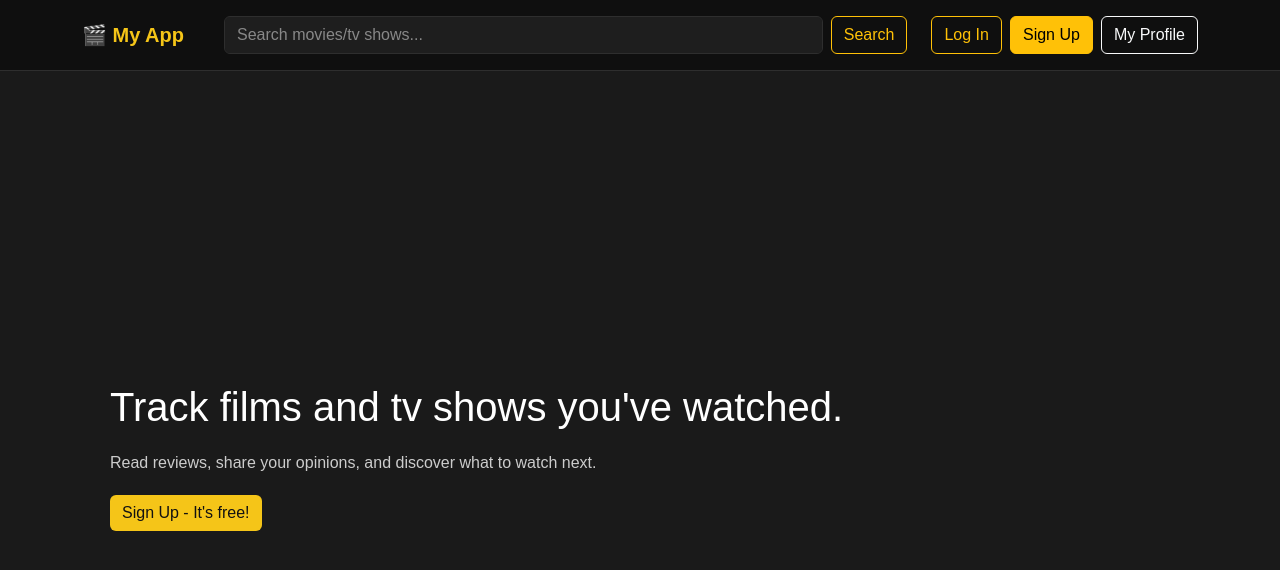
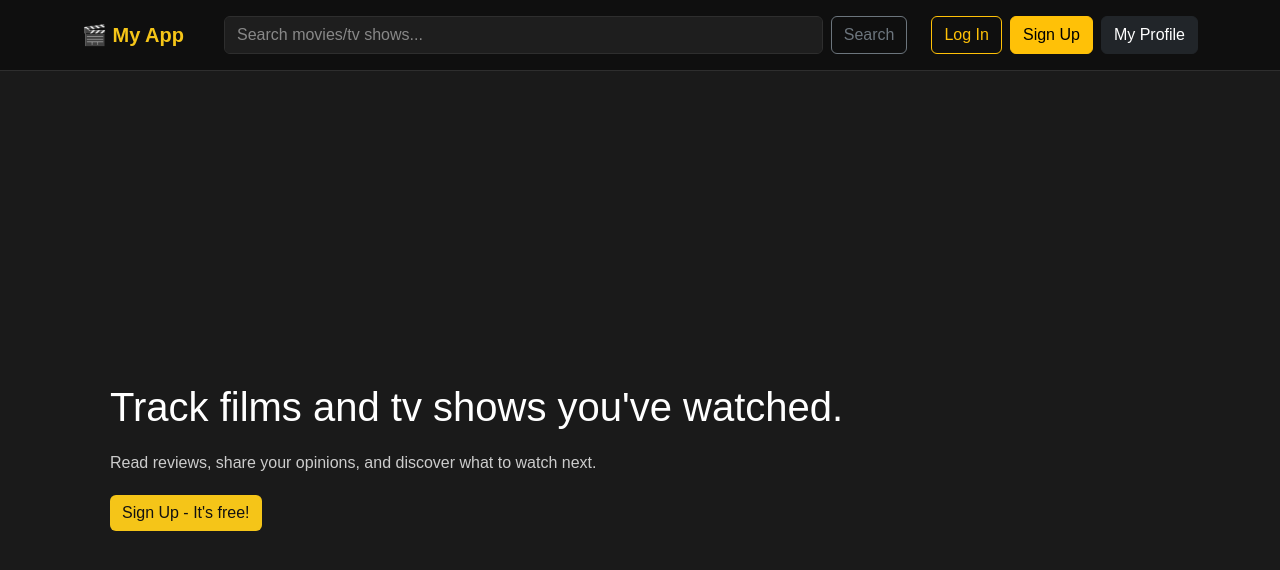
Before and after one commit to juanyeremia/UWA-Agile_Group_Project, a Flask app: page / in a window 1280 px wide. Shown: the top 570 px of the page. Run offline with Flask 3, Linux system fonts and the light colour scheme.

Commit message:
fix: change the navbar.html back to the previous main version

```diff
--- a/app/templates/navbar.html
+++ b/app/templates/navbar.html
@@ -1,34 +1,38 @@
-<nav class="navbar navbar-expand-lg sticky-top">
+<nav class="temp-border navbar sticky-top">
+  <!-- Already contains flex -->
   <div class="container-lg">
     <!-- Brand -->
-    <a class="navbar-brand fw-bold" href="{{ url_for('home') }}"> 🎬 My App </a>
+    <a class="temp-border navbar-brand" href="{{ url_for('home') }}">
+      🎬 My App</a
+    >
 
     <!-- Search -->
-    <form
-      method="GET"
-      action="{{ url_for('home') }}"
-      class="d-flex flex-grow-1 mx-4"
-    >
+    <form action="" class="temp-border d-flex flex-grow-1 mx-4">
       <input
         type="search"
-        name="query"
-        class="form-control me-2"
+        class="temp-border form-control me-2"
         placeholder="Search movies/tv shows..."
       />
-      <button class="btn btn-outline-warning" type="submit">Search</button>
+      <button class="temp-border btn btn-outline-secondary" type="submit">
+        Search
+      </button>
     </form>
 
     <!-- Links -->
-    <div class="d-flex gap-2">
-      <a href="{{ url_for('login') }}" class="btn btn-outline-warning">
-        Log In
-      </a>
-
-      <a href="{{ url_for('sign_up') }}" class="btn btn-warning"> Sign Up </a>
-
-      <a href="{{ url_for('profile') }}" class="btn btn-outline-light">
-        My Profile
-      </a>
+    <div class="temp-border d-flex gap-2">
+      <a
+        href="{{ url_for('login') }}"
+        class="temp-border btn btn-outline-warning"
+        >Log In</a
+      >
+      <a href="{{ url_for('sign_up') }}" class="temp-border btn btn-warning"
+        >Sign Up</a
+      >
+      <a
+        href="./user_profile.html"
+        class="temp-border btn btn-dark align-items-center"
+        >My Profile</a
+      >
     </div>
   </div>
 </nav>
```
